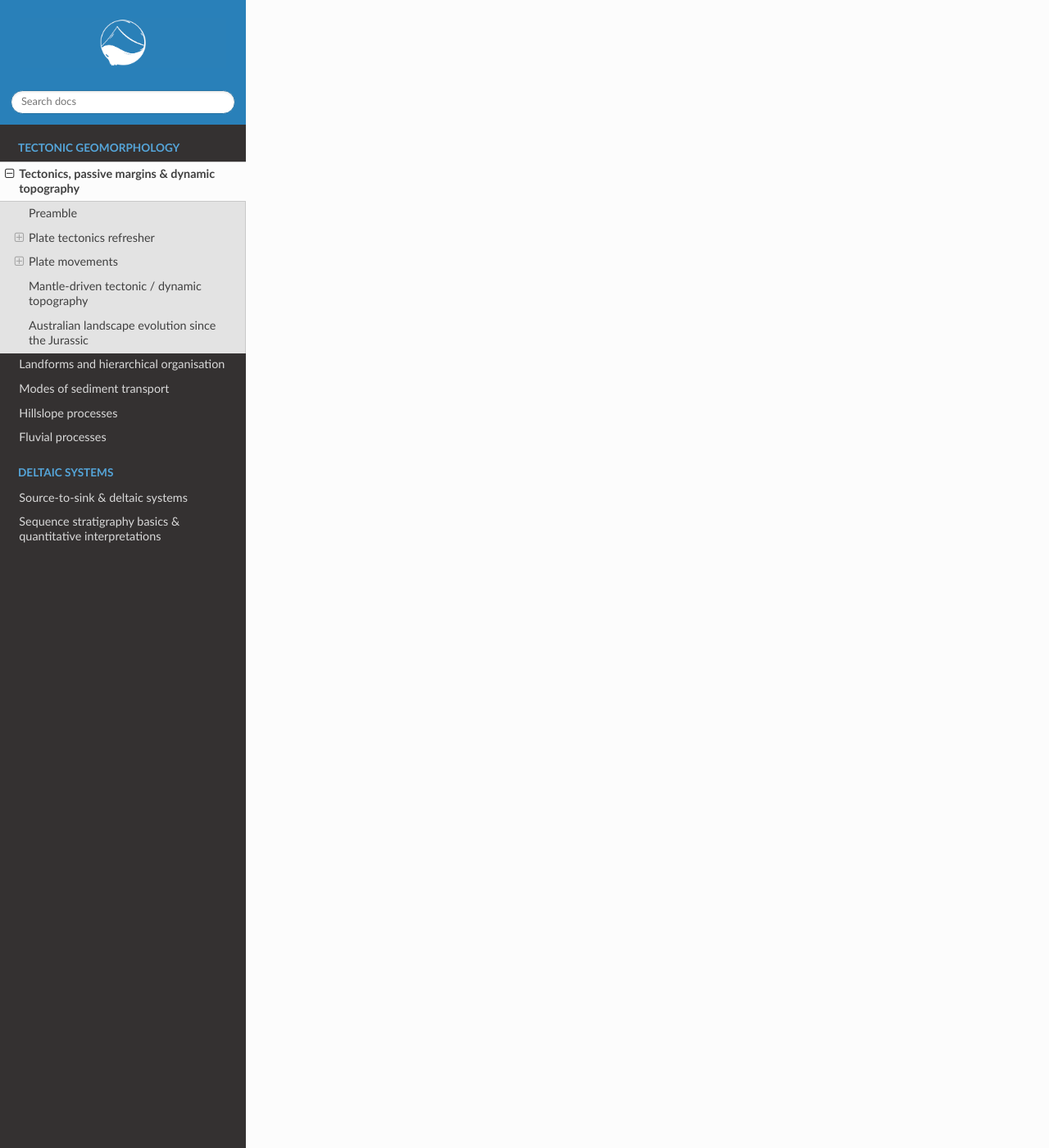
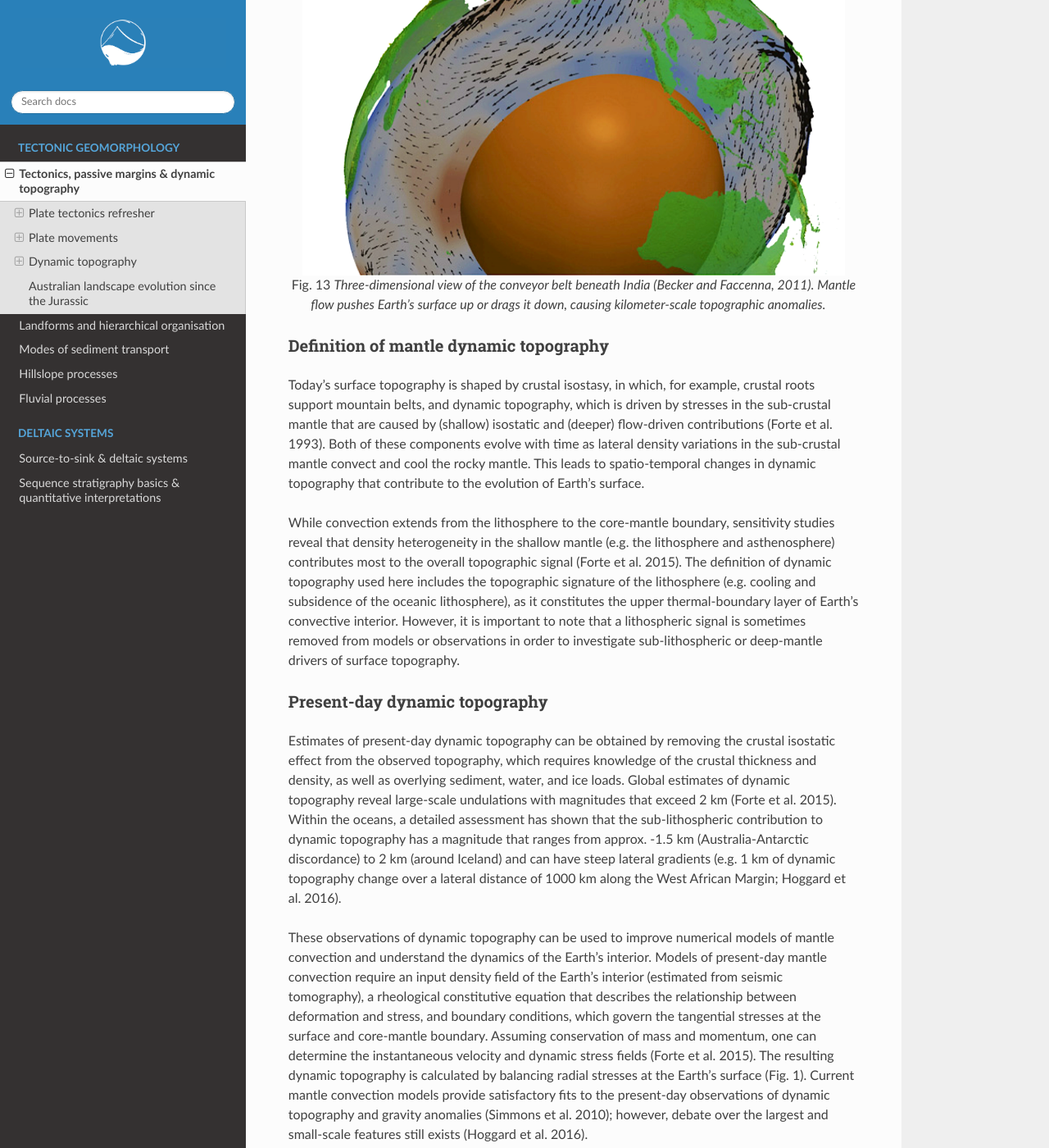
Before and after one commit to TristanSalles/EarthSurface, a Sphinx documentation site: the page built from docs/tectonics.rst, in a window 1280 px wide and 1400 px high, scrolled down 8470 px. Shown: the whole window at 82% size. Built offline with Sphinx 7.4.7 and the Read the Docs theme 2.0.0, drawn with Linux system fonts in a browser that asks for light colours; the version number could not be read and is left out; some of the changed text lies outside the part shown.

Commit message:
add content

```diff
--- a/docs/tectonics.rst
+++ b/docs/tectonics.rst
@@ -1,9 +1,5 @@
 Tectonics, passive margins & dynamic topography
 =================================================
-
-Preamble
-----------------------
-
 
 ..  admonition:: Chapter structure
     :class: toggle
@@ -233,8 +229,47 @@ A **successful rift** is one in which extensional deformation completely splits
 
 
 
-Mantle-driven tectonic / dynamic topography
+Dynamic topography
 ---------------------------------------------------------
+
+So far, we have seen that most surface topography can be explained by horizontal plate movement causing thickening and thinning (stretching) of the lithosphere. Because of the different densities and thicknesses of oceanic and  lithospheric crust, elevation should reflect the principle of **isostasy** (*e.g.* `isostatic equilibrium <https://study.com/academy/lesson/isostasy-definition-equation-examples.html>`_ of the crust or the lithosphere resting on a fluid  mantle).
+
+
+However, many observations do not match up with the long-wavelength geoid. These observations suggest the presence of a **residual topography**. This residual topography
+corresponds to the removal of the isostatic and post-glacial rebound contributions to  topography (*i.e.* due to tectonic crustal deformation, glacial isostatic adjustment, erosion, or sediment loading).
+
+
+This missmatch with observations is induced by vertical forces arising from buoyancy-induced flow within the Earth's mantle and is named **dynamic topography**. While this process was first recognised decades ago, the full extent to which dynamic topography affects landscape evolution and interacts with the Earth climate system as a whole (e.g. ice sheets and oceans) has only recently been explored.
+
+.. figure:: images/dt1.png
+   :width: 95 %
+   :alt: Becker and Faccenna
+   :align: center
+
+   Three-dimensional view of the conveyor belt beneath India (Becker and Faccenna, 2011). Mantle flow pushes Earth's surface up or drags it down, causing kilometer-scale topographic anomalies.
+
+Definition of mantle dynamic topography
+************************************************
+
+Today's surface topography is shaped by crustal isostasy, in which, for example, crustal roots support mountain belts, and dynamic topography, which is driven by stresses in the sub-crustal mantle that are caused by (shallow) isostatic and (deeper) flow-driven contributions (Forte et al. 1993). Both of these components evolve with time as lateral density variations in the sub-crustal mantle convect and cool the rocky mantle. This leads to spatio-temporal changes in dynamic topography that contribute to the evolution of Earth's surface.
+
+While convection extends from the lithosphere to the core-mantle boundary, sensitivity studies reveal that density heterogeneity in the shallow mantle (e.g. the lithosphere and asthenosphere) contributes most to the overall topographic signal (Forte et al. 2015). The definition of dynamic topography used here includes the topographic signature of the lithosphere (e.g. cooling and subsidence of the oceanic lithosphere), as it constitutes the upper thermal-boundary layer of Earth's convective interior. However, it is important to note that a lithospheric signal is sometimes removed from models or observations in order to investigate sub-lithospheric or deep-mantle drivers of surface topography.
+
+Present-day dynamic topography
+************************************************
+
+
+Estimates of present-day dynamic topography can be obtained by removing the crustal isostatic effect from the observed topography, which requires knowledge of the crustal thickness and density, as well as overlying sediment, water, and ice loads. Global estimates of dynamic topography reveal large-scale undulations with magnitudes that exceed 2 km (Forte et al. 2015). Within the oceans, a detailed assessment has shown that the sub-lithospheric contribution to dynamic topography has a magnitude that ranges from approx. -1.5 km (Australia-Antarctic discordance) to 2 km (around Iceland) and can have steep lateral gradients (e.g. 1 km of dynamic topography change over a lateral distance of 1000 km along the West African Margin; Hoggard et al. 2016).
+
+These observations of dynamic topography can be used to improve numerical models of mantle convection and understand the dynamics of the Earth's interior. Models of present-day mantle convection require an input density field of the Earth's interior (estimated from seismic tomography), a rheological constitutive equation that describes the relationship between deformation and stress, and boundary conditions, which govern the tangential stresses at the surface and core-mantle boundary. Assuming conservation of mass and momentum, one can determine the instantaneous velocity and dynamic stress fields (Forte et al. 2015). The resulting dynamic topography is calculated by balancing radial stresses at the Earth's surface (Fig. 1). Current mantle convection models provide satisfactory fits to the present-day observations of dynamic topography and gravity anomalies (Simmons et al. 2010); however, debate over the largest and small-scale features still exists (Hoggard et al. 2016).
+
+Changes of dynamic topography
+************************************************
+
+To understand the role of dynamic topography in sea-level reconstructions, we are interested in the temporal evolution of dynamic topography, rather than its absolute (present-day) value. Importantly, present-day amplitudes do not provide information on the change of dynamic topography through time. For example, locations that are dynamically supported today are equally likely to be uplifting or subsiding.
+
+Changes in dynamic topography can be deduced from a variety of geological and geomorphological data. For example, a careful analysis of stratigraphy from onshore and offshore Australia indicates changes in dynamic topography (subsidence) of up to 75 m/Myr on the Northwest Shelf (Czarnota et al. 2013). Paleo shorelines from the US east coast, Australia, and South Africa indicate rates of uplift of up to 20 m/Myr (Rovere et al. 2014). Model-derived estimates of the rate of change in dynamic topography can vary from a few meters per million years (Flament et al. 2013) up to over 100 m per million years (Rowley et al. 2013; Austermann et al. 2017) depending on the model input parameters, particularly the viscosity structure, magnitude of density perturbations, and whether density variations in the asthenosphere and lithosphere are considered.
+
 
 
 
```
Also changed, not shown: docs/images/dt1.png (added).
